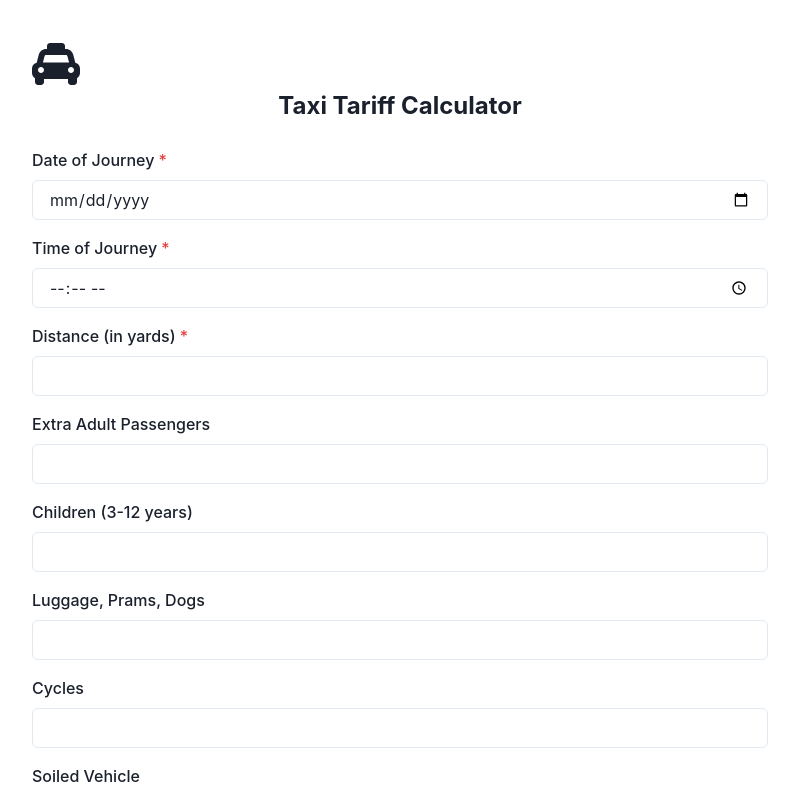
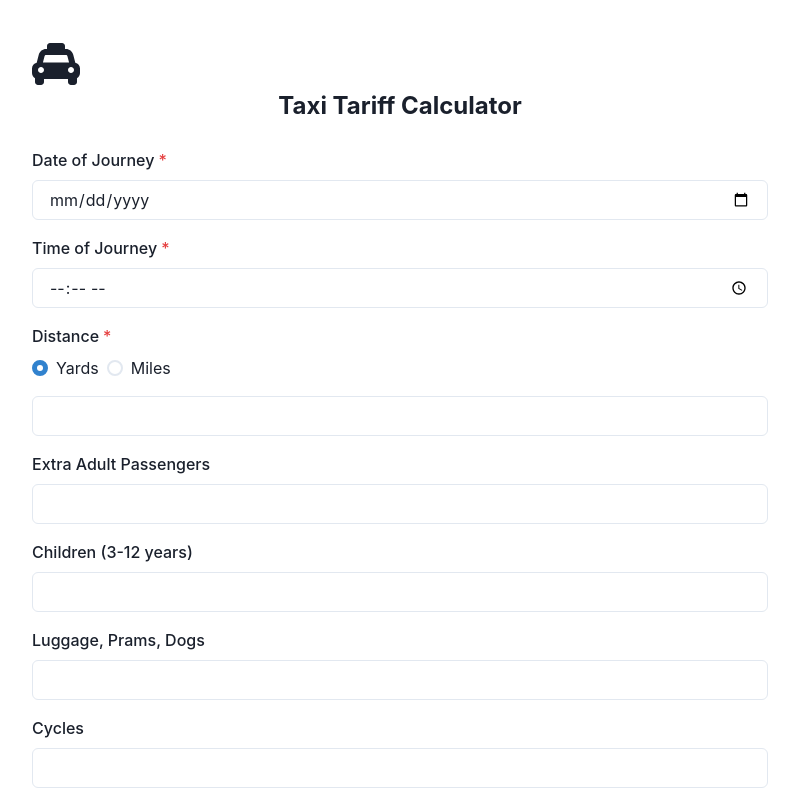
Before and after one commit to GPT-Engineer-App/taxi-fare-calculator, a React (Vite) app: page / in a window 1280 px wide. Shown: the top 798 px of the page, without its empty margins (240-1039 px from the left). Built offline with nearby package versions, Linux system fonts and the light colour scheme.

Commit message:
Allow to add miles or yards
Added the ability to specify the distance in either yards or miles for the taxi tariff calculator. Users can now choose the unit of distance, and the fare calculation will be adjusted accordingly.

```diff
--- a/src/pages/Index.jsx
+++ b/src/pages/Index.jsx
@@ -5,7 +5,8 @@ import { FaTaxi } from "react-icons/fa";
 const Index = () => {
   const [date, setDate] = useState("");
   const [time, setTime] = useState("");
-  const [distance, setDistance] = useState(0);
+  const [distance, setDistance] = useState("");
+  const [distanceUnit, setDistanceUnit] = useState("yards");
   const [extraPassengers, setExtraPassengers] = useState(0);
   const [children, setChildren] = useState(0);
   const [luggage, setLuggage] = useState(0);
@@ -32,17 +33,20 @@ const Index = () => {
       tariff = 1;
     }
 
+    // Convert miles to yards if necessary
+    const calculatedDistance = distanceUnit === "miles" ? parseFloat(distance) * 1760 : parseInt(distance);
+
     // Calculate base fare
     switch (tariff) {
       case 1:
-        fare = 2.6 + Math.ceil((distance - 168) / 168) * 0.2;
+        fare = 2.6 + Math.ceil((calculatedDistance - 168) / 168) * 0.2;
         break;
       case 2:
       case 3:
-        fare = 2.6 + Math.ceil((distance - 130) / 130) * 0.2;
+        fare = 2.6 + Math.ceil((calculatedDistance - 130) / 130) * 0.2;
         break;
       case 4:
-        fare = 5.2 + Math.ceil((distance - 130) / 130) * 0.2;
+        fare = 5.2 + Math.ceil((calculatedDistance - 130) / 130) * 0.2;
         break;
       default:
         fare = 0;
@@ -76,9 +80,15 @@ const Index = () => {
           <FormLabel>Time of Journey</FormLabel>
           <Input type="time" onChange={(e) => setTime(e.target.value)} />
         </FormControl>
-        <FormControl isRequired>
-          <FormLabel>Distance (in yards)</FormLabel>
-          <NumberInput min={0} onChange={(valueString) => setDistance(parseInt(valueString))}>
+        <FormControl as="fieldset" isRequired>
+          <FormLabel>Distance</FormLabel>
+          <RadioGroup defaultValue="yards" mb={4} onChange={(value) => setDistanceUnit(value)}>
+            <Stack direction="row">
+              <Radio value="yards">Yards</Radio>
+              <Radio value="miles">Miles</Radio>
+            </Stack>
+          </RadioGroup>
+          <NumberInput min={0} onChange={(valueString) => setDistance(valueString)}>
             <NumberInputField />
           </NumberInput>
         </FormControl>
```
